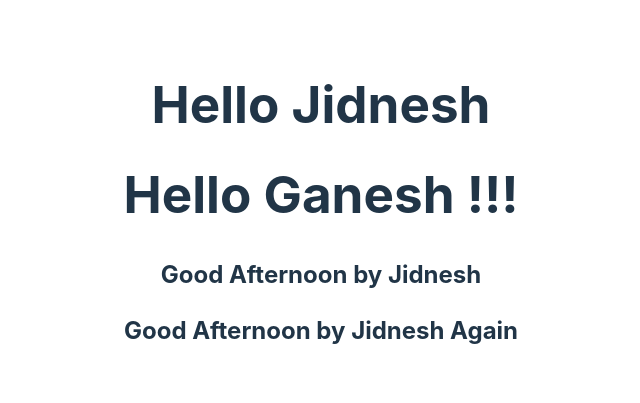
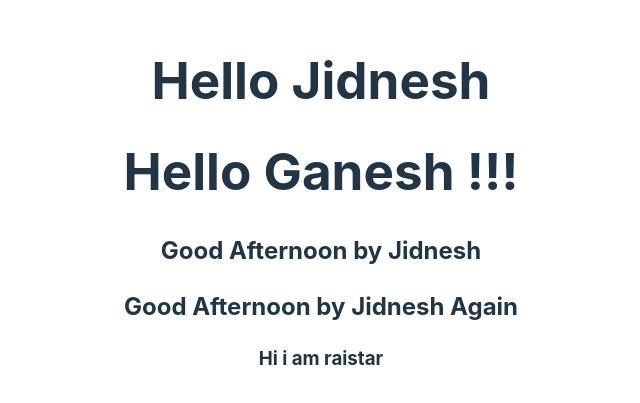
Before and after one commit to jidneshmeher/Test, a React (Vite) app in the folder Github/: page / in a window 1280 px wide. Shown: the part 195-598 px from the top of the page, without its empty margins (319-959 px from the left). Built offline with nearby package versions, Linux system fonts and the light colour scheme.

Commit message:
Add Message

```diff
--- a/Github/src/App.jsx
+++ b/Github/src/App.jsx
@@ -8,6 +8,7 @@ function App() {
       <h1>Hello Ganesh !!!</h1>
       <h2>Good Afternoon by Jidnesh</h2>
       <h2>Good Afternoon by Jidnesh Again</h2>
+      <h3>Hi i am raistar</h3>
     </>
   )
 }
```
